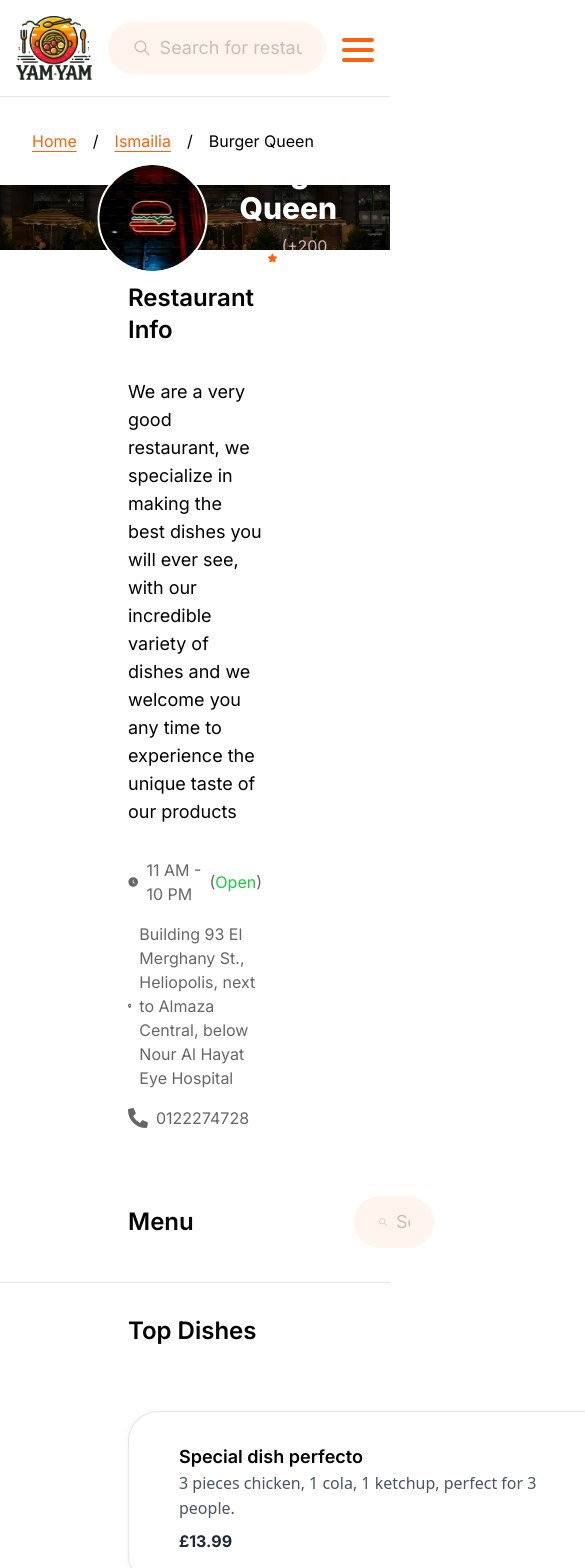
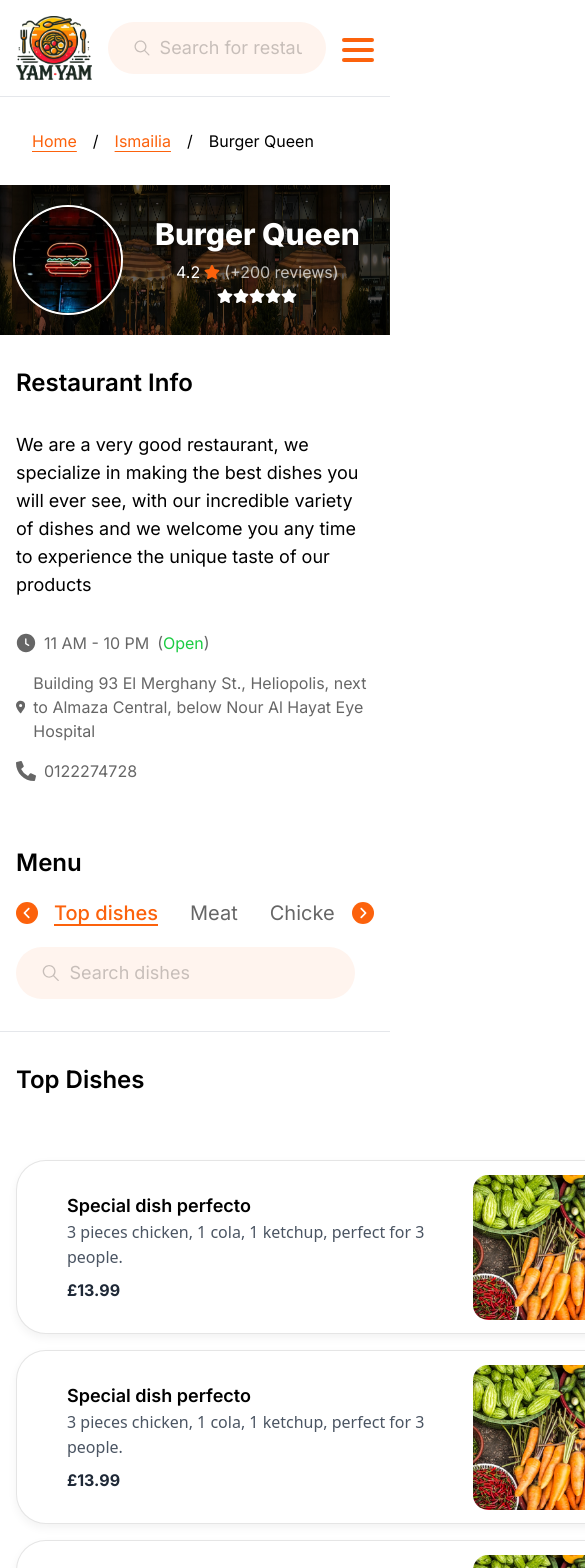
Before and after one commit to elsayedessam003/YumYum, a React (Vite) app in the folder Client/: page /restaurants/restaurant in a window 390 px wide. Shown: the top 1568 px of the page, 585 px wide, since content can reach past the window. Built offline with nearby package versions, Linux system fonts and the light colour scheme.

Commit message:
restaurant responsive

```diff
--- a/Client/src/components/RestaurantSection.jsx
+++ b/Client/src/components/RestaurantSection.jsx
@@ -8,7 +8,7 @@
 
 function RestaurantSection({ sectionName, className, children }) {
   return (
-    <div className={`px-32 py-8 ${className}`}>
+    <div className={`px-4 lg:px-32 py-8 ${className}`}>
       <p className={"font-semibold text-2xl"}>{sectionName}</p>
       {children}
     </div>
--- a/Client/src/pages/restaurant/Restaurant.jsx
+++ b/Client/src/pages/restaurant/Restaurant.jsx
@@ -145,32 +145,34 @@
         <img
           src={"/Frame 61.png"}
           alt={`${restaurantData.name}'s image`}
-          className="w-full h-auto"
+          className="h-[150px] lg:h-fit w-full"
         />
         <div className="absolute w-full h-full bg-black bg-opacity-20 top-0"></div>
-        <div className="absolute top-1/2 left-1/2 transform -translate-y-1/2 -translate-x-1/2 flex items-center gap-8">
+        <div className="absolute top-1/2 left-1/2 transform -translate-y-1/2 -translate-x-1/2 flex items-center gap-8 max-lg:left-32 max-lg:pl-4">
           <img
             src={"/Ellipse 6.png"}
             alt={`${restaurantData.name}'s image`}
-            className="border-2 border-white rounded-full"
+            className="border-2 border-white rounded-full max-lg:flex justify-start"
           />
 
-          <div className="flex flex-col gap-2 group">
-            <p className="text-white flex items-center font-extrabold text-3xl">
+          <div className="flex flex-col gap-2 lga:group max-lg:min-w-fit">
+            <p className="text-white flex items-center font-extrabold text-3xl w-full">
               {restaurantData.name}
             </p>
 
-            <div className="text-white flex items-center gap-1">
+            <div className="text-white flex flex-col items-center gap-1">
+              <div className="flex gap-1 items-center group-hover:invisible">
               <p className={"group-hover:invisible"}>{restaurantData.rating}</p>
               <FaStar className="text-project-orange group-hover:invisible" />
-              <p className="text-white text-opacity-70 group-hover:invisible">
+              <p className="text-white text-opacity-70 group-hover:invisible max-lg:w-fit">
                 (+{restaurantData.reviews} reviews)
               </p>
+              </div>
 
               <Rating
                 setRating={setRating}
                 rating={rating}
-                className={"invisible group-hover:visible absolute"}
+                className={"invisible group-hover:visible lg:absolute max-lg:visible"}
               />
             </div>
           </div>
@@ -201,14 +203,14 @@
       <RestaurantSection
         sectionName={"Menu"}
         className={
-          "flex items-center gap-20 bg-white sticky top-[106.59px] z-10 border-b"
+          "flex items-center gap-5 bg-white sticky top-[106.59px] z-10 border-b max-lg:flex-col justify-start max-lg:items-start"
         }
       >
         <Slider
           variant={"text"}
           choice={category}
           setChoice={setCategory}
-          className={"flex-[2]"}
+          className={"flex-[10]"}
         >
           {restaurantData.categories.map((item) => {
             return <SliderItem label={item} value={item} key={item} />;
--- a/Client/tailwind.config.js
+++ b/Client/tailwind.config.js
@@ -8,6 +8,13 @@
         "project-offWhite": "rgba(255, 244, 238, 1)",
         "project-green": "#1BCC42",
       },
+      screens: {
+        'max-sm': {'max': '639px'},  // Targets screens up to 639px
+        'max-md': {'max': '767px'},  // Targets screens up to 767px
+        'max-lg': {'max': '1023px'},  // Targets screens up to 1023px
+        'max-xl': {'max': '1279px'},  // Targets screens up to 1279px
+        'max-2xl': {'max': '1535px'}, // Targets screens up to 1535px
+      },
     },
   },
   plugins: [],
```
